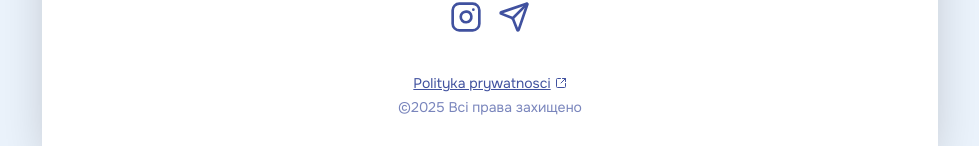
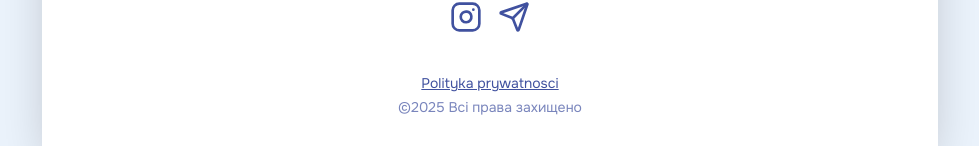
Before and after one commit to serhiihaniuk/nailmoment-wroclaw, a Next.js app: page /battle in a window 1280 px wide. Shown: the part 1047-1193 px from the top of the page, without its empty margins (150-1129 px from the left). Built offline with nearby package versions, Linux system fonts and the light colour scheme.

Commit message:
layout changes

```diff
--- a/features/footer-info-section.tsx
+++ b/features/footer-info-section.tsx
@@ -67,7 +67,11 @@ export const FooterInfoSection: React.FC<FooterInfoSectionProps> = ({
 
       <div className="text-sm text-blue-foreground/70 space-y-1">
         <p>
-          <Link href={privacyPolicyUrl} icon className="hover:underline">
+          <Link
+            target="_self"
+            href={privacyPolicyUrl}
+            className="hover:underline"
+          >
             Polityka prywatnosci
           </Link>
         </p>
--- a/features/schedule-section.tsx
+++ b/features/schedule-section.tsx
@@ -121,7 +121,7 @@ export const FestivalScheduleSection: React.FC<
   FestivalScheduleSectionProps
 > = ({ className }) => {
   return (
-    <Section className={cn("py-12 md:py-16", className)}>
+    <Section className={cn("md:py-16", className)}>
       <SectionHeader
         title="Програма Фестивалю"
         className="mb-8 md:mb-10 text-center text-blue-foreground"
```
